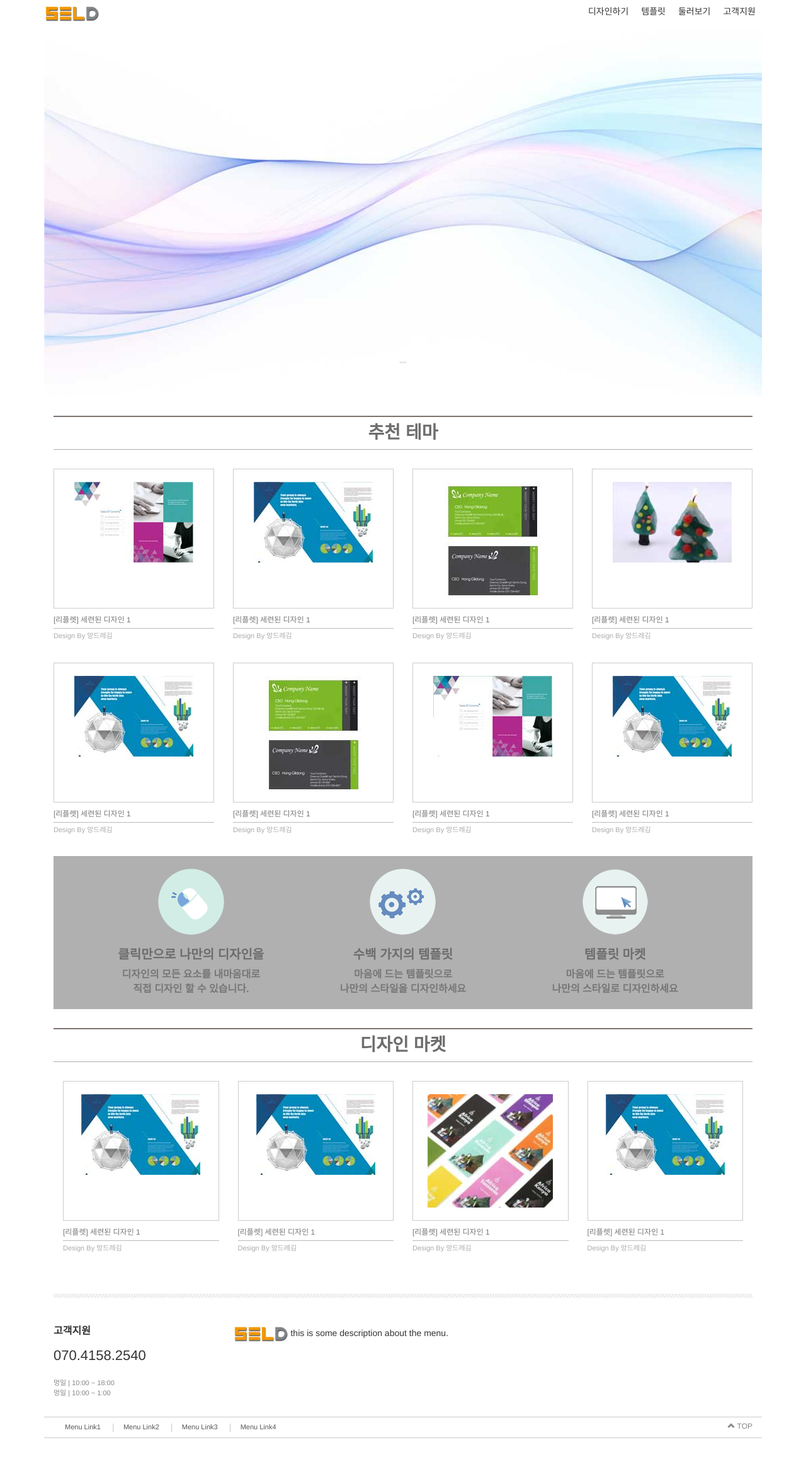
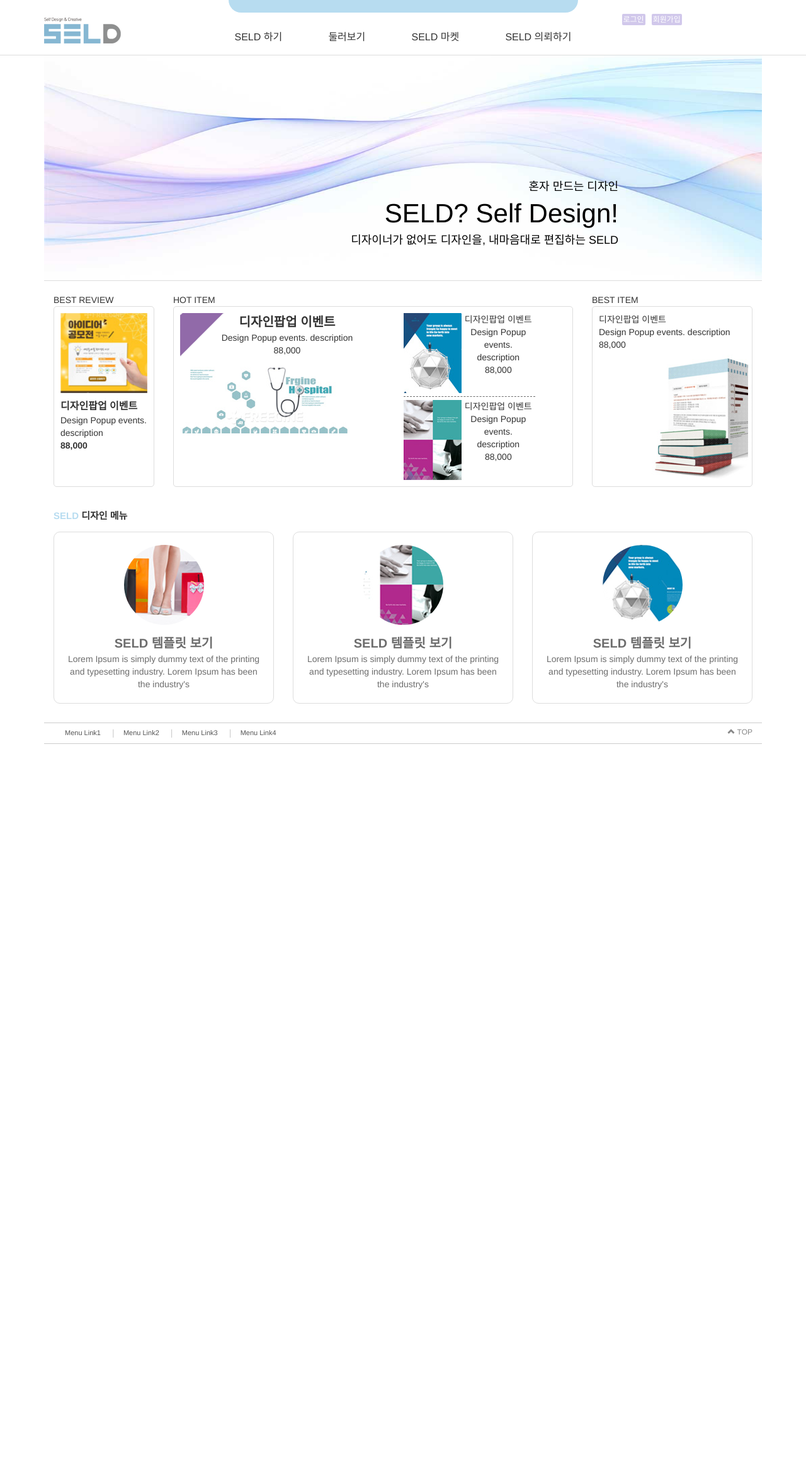
Before and after one commit to gabrieljo/seld, a CodeIgniter app: page /ce/ in a window 1280 px wide. Shown: the whole page at 63% size. After the commit the page ends 1181 px from the top, so only its background shows below. Run offline with CodeIgniter, Linux system fonts and the light colour scheme.

Commit message:
main page has been changed

```diff
--- a/application/config/config.php
+++ b/application/config/config.php
@@ -16,7 +16,7 @@
 */
 
 //$config['base_url']	= 'http://localhost/ce/seld/';
-$config['base_url']	= 'http://localhost/ce/seld/';
+$config['base_url']	= 'http://localhost/seld/';
 #$config['base_url']	= 'http://192.168.1.119/ce/crm/';
 #$config['base_url']	= 'http://52.64.236.232/';
 
--- a/application/views/inc/n_header.php
+++ b/application/views/inc/n_header.php
@@ -5,8 +5,12 @@ $title = isset($title) ? $title : SITE_TITLE;
 $navs = array(
 			/*base_url() 			=> 'Home',
 			'p/about/SelD' 		=> 'About Us',
-			'p/contact'			=> 'Contact',*/
-			'p/login'			=> 'Login'
+			'p/contact'			=> 'Contact',
+			'p/login'			=> 'Login'*/
+			'p/login' 	=> 'SELD 하기',
+			'p/about' 	=> '둘러보기',
+			'p/market'	=> 'SELD 마켓',
+			'p/order' 	=> 'SELD 의뢰하기',
 		);
 ?>
 <!DOCTYPE html>
@@ -37,15 +41,36 @@ $navs = array(
 
 <div class="n_header">
 	<div class="container">
+
 		<div class="row">
-			<div class="col-sm-12">
-				<?=inc('logox.png')?>
+			<div class="col-xs-3">
+				<?=anchor('', inc('main/logo.png'))?>
+			</div>
+			<div class="col-xs-6">
+			<div id="deco-top-line"></div>
+			<div>
+				<ul class="menu">
+				<?php
+				$cur = $this->uri->segment(1).'/'.$this->uri->segment(2);
+				foreach ($navs as $k=>$v):
+					$cls = '';
+					if ($cur == '/'){
+						$cls = $v == 'Home' ? 'class="active"' : '';
+					}
+					else{
+						$cls = strpos($k, $cur) !== false ? 'class="active"' : '';
+					}
+					echo '<li role="presentation" ' . $cls . '>' . anchor($k, $v) . '<div class="hover-underline"></div></li>';
+				endforeach;
+				?>
+				</ul>
+			</div>
 
-				<ul class="pull-right menu">
-					<li><?=anchor('p/login', '디자인하기')?></li>
-					<li><a href="#">템플릿</a></li>
-					<li><a href="#">둘러보기</a></li>
-					<li><a href="#">고객지원</a></li>
+			</div>
+			<div class="col-xs-3">
+				<ul class="user-menu">
+					<li><a href="#">로그인</a> </li>
+					<li><a href="#">회원가입</a></li>
 				</ul>
 			</div>
 		</div>
--- a/application/views/n_index.php
+++ b/application/views/n_index.php
@@ -16,7 +16,9 @@
 						<div class="item active">
 							<?=inc('n/s1.jpg')?>
 							<div class="carousel-caption">
-							...
+								<div class="caption-title">혼자 만드는 디자인</div>
+								<div class="caption-content">SELD? Self Design!</div>
+								<div class="caption-desc">디자이너가 없어도 디자인을, 내마음대로 편집하는 SELD</div>
 							</div>
 						</div>
 						<div class="item">
@@ -34,89 +36,115 @@
 
 <div class="n_container">
 	<div class="container">
-		<div class="col-sm-12">
-			<h1>추천 테마</h1>
-			<div class="row">
-				<ul class="thumb_list">
-					<?php
-					// thumbs list
-					$thumbs = array();
-					$thumbs[] = array('1', 'n1.jpg', '[리플렛] 세련된 디자인 1', 'Design By 앙드레김');
-					$thumbs[] = array('2', 'n2.jpg', '[리플렛] 세련된 디자인 1', 'Design By 앙드레김');
-					$thumbs[] = array('3', 'n3.jpg', '[리플렛] 세련된 디자인 1', 'Design By 앙드레김');
-					$thumbs[] = array('4', 'n4.jpg', '[리플렛] 세련된 디자인 1', 'Design By 앙드레김');
-					$thumbs[] = array('5', 'n5.jpg', '[리플렛] 세련된 디자인 1', 'Design By 앙드레김');
-					$thumbs[] = array('6', 'n6.jpg', '[리플렛] 세련된 디자인 1', 'Design By 앙드레김');
-					$thumbs[] = array('7', 'n7.jpg', '[리플렛] 세련된 디자인 1', 'Design By 앙드레김');
-					$thumbs[] = array('8', 'n8.jpg', '[리플렛] 세련된 디자인 1', 'Design By 앙드레김');
-
-					for ($i=0; $i<count($thumbs); $i++){
-						echo '<li class="col-sm-3"><div class="thumb_wrapper"><div>' . inc('n/'.$thumbs[$i][1]) . '</div></div><div class="thumb_desc">'. $thumbs[$i][2].'</div><div class="thumb_author">'.$thumbs[$i][3].'</div></li>';
-					}
-					?>
-				</ul>
+		<div class="col-sm-2">
+			<div class="sub-title">BEST REVIEW</div>
+			<div class="best-review-item">
+				<?=inc('example/best-review.jpg')?>
+				<div class="item-detail">
+					<div class="star-point"></div>
+					<div class="item-title">디자인팝업 이벤트</div>
+					<div class="item-desc">Design Popup events. description</div>
+					<div class="item-price">88,000</div>
+				</div>
 			</div>
-
-			<div class="row">
-				<div class="col-sm-12">
-					<div class="n_featured">
-						<div class="col-sm-4">
-							<?=inc('n/f1.png')?>
-							<h2>클릭만으로 나만의 디자인을</h2>
-							<div class="desc">디자인의 모든 요소를 내마음대로 <br>직접 디자인 할 수 있습니다.</div>
-						</div>
-						<div class="col-sm-4">
-							<?=inc('n/f2.png')?>
-							<h2>수백 가지의 템플릿</h2>
-							<div class="desc">마음에 드는 템플릿으로  <br>나만의 스타일을 디자인하세요</div>
-						</div>
-						<div class="col-sm-4">
-							<?=inc('n/f3.png')?>
-							<h2>템플릿 마켓</h2>
-							<div class="desc">마음에 드는 템플릿으로 <br>나만의 스타일로 디자인하세요</div>
-						</div>
-						<div class="cf"></div>
+		</div>
+		<div class="col-sm-7">
+			<div class="sub-title">HOT ITEM</div>
+			<div class="hot-itmes">
+				<div class="hot-item-first pull-left">
+					<?=inc('main/corner.png', array('class'=>'ribbon'))?>
+					<div class="item-detail">
+						<div class="item-title">디자인팝업 이벤트</div>
+						<div class="item-desc">Design Popup events. description</div>
+						<div class="item-price">88,000</div>
+						<?=inc('example/hot-item-1.jpg')?>
 					</div>
 				</div>
-			</div>
-
-			<h1>디자인 마켓</h1>
-			<div class="row">
-				<div class="col-sm-12">
-					<ul class="thumb_list">
-						<?php
-						$thumbs = array();
-						$thumbs[] = array('1', 'n2.jpg', '[리플렛] 세련된 디자인 1', 'Design By 앙드레김');
-						$thumbs[] = array('2', 'n2.jpg', '[리플렛] 세련된 디자인 1', 'Design By 앙드레김');
-						$thumbs[] = array('3', 'n9.jpg', '[리플렛] 세련된 디자인 1', 'Design By 앙드레김');
-						$thumbs[] = array('4', 'n2.jpg', '[리플렛] 세련된 디자인 1', 'Design By 앙드레김');
-
-						for ($i=0; $i<count($thumbs); $i++){
-							echo '<li class="col-sm-3"><div class="thumb_wrapper"><div>' . inc('n/'.$thumbs[$i][1]) . '</div></div><div class="thumb_desc">'. $thumbs[$i][2].'</div><div class="thumb_author">'.$thumbs[$i][3].'</div></li>';
-						}
-						?>
-					</ul>
-				</div>
-			</div>
-
-			<div class="n_separator"></div>
-
-			<div class="row n_bottom">
-				<div class="col-xs-3">
-					<h3>고객지원</h3>
-					<div class="number">070.4158.2540</div>
-					<div class="hours">
-						멍일 | 10:00 ~ 18:00 <br>
-						멍일 | 10:00 ~ 1:00
+				<div class="hot-item-others pull-left">
+					<div class="row">
+						<div class="hot-item-second">
+							<?=inc('example/hot-2.jpg')?>
+							<div class="item-detail">
+								<div class="item-title">디자인팝업 이벤트</div>
+								<div class="item-desc">Design Popup events. description</div>
+								<div class="item-price">88,000</div>
+							</div>
+							<div class="clearfix"></div>
+						</div>
+					</div>
+					<div class="row">
+						<div class="hot-item-third">
+							<?=inc('example/hot-3.jpg')?>
+							<div class="item-detail">
+								<div class="item-title">디자인팝업 이벤트</div>
+								<div class="item-desc">Design Popup events. description</div>
+								<div class="item-price">88,000</div>
+							</div>
+							<div class="clearfix"></div>
+						</div>
 					</div>
 				</div>
-				<div class="col-xs-9">
-					<?=inc('logox.png', array('style'=>'height:26px;'))?> this is some description about the menu.
+				<div class="clearfix"></div>
+			</div>
+			<div class="clearfix"></div>
+		</div>
+
+		<div class="col-sm-3">
+			<div class="sub-title">BEST ITEM</div>
+			<div class="best-item">
+				<div class="item-detail">
+					<div class="item-title">디자인팝업 이벤트</div>
+					<div class="item-desc">Design Popup events. description</div>
+					<div class="item-price">88,000</div>
 				</div>
+
 			</div>
 
 		</div>
 	</div>
+
+	<div class="container">
+		<div class="seld-menu">
+			<div class="sub-menu-title"> <span class="main-color" syle="color:#b7dcf0">SELD</span> 디자인 메뉴</div>
+			<div class="menu-btns">
+				<div class="col-xs-4">
+					<a href="#">
+						<div class="menu-btn seld-template">
+							<?=inc('example/seld-design-1.jpg')?>
+							<div class="menu-detail">
+								<div class="menu-title">SELD 템플릿 보기</div>
+								<div class="menu-desc">Lorem Ipsum is simply dummy text of the printing and typesetting industry. Lorem Ipsum has been the industry's</div>
+							</div>
+						</div>
+					</a>
+				</div>
+				<div class="col-xs-4">
+					<a href="#">
+						<div class="menu-btn seld-upload">
+							<?=inc('example/seld-design-2.jpg')?>
+							<div class="menu-detail">
+								<div class="menu-title">SELD 템플릿 보기</div>
+								<div class="menu-desc">Lorem Ipsum is simply dummy text of the printing and typesetting industry. Lorem Ipsum has been the industry's</div>
+							</div>
+						</div>
+					</a>
+				</div>
+				<div class="col-xs-4">
+					<a href="#">
+						<div class="menu-btn seld-market">
+							<?=inc('example/seld-design-3.jpg')?>
+							<div class="menu-detail">
+								<div class="menu-title">SELD 템플릿 보기</div>
+								<div class="menu-desc">Lorem Ipsum is simply dummy text of the printing and typesetting industry. Lorem Ipsum has been the industry's</div>
+							</div>
+						</div>
+					</a>
+				</div>
+				<div class="clearfix"></div>
+			</div>
+		</div>
+	</div>
+
 </div>
 
 <?php include('inc/n_footer.php') ?>
--- /dev/null
+++ b/files/css/less/main.less
@@ -0,0 +1 @@
+*{padding:0; margin:0}
--- /dev/null
+++ b/files/css/main.css
@@ -0,0 +1 @@
+*{padding:0;margin:0}
--- a/files/css/n_style.less
+++ b/files/css/n_style.less
@@ -1,12 +1,15 @@
 @image-border-color: #ccc;
 @intro-video-offset: -100px;
 @canvas-border: #24B8FF;
+@main-color: #b7dcf0;
 
 .RoundBorders(@radius) {
 	border-radius: @radius;
 	-moz-border-radius: @radius;
 	-webkit-border-radius: @radius;
 }
+
+.main-color{color:@main-color;}
 
  *{outline:none!important;}
 html,body{ height:100%!important;overflow:hiddens;font-size:14px;}
@@ -18,35 +21,50 @@ html,body{ height:100%!important;overflow:hiddens;font-size:14px;}
 
 .cf{clear: both;}
 .nopadding{padding-left: 0!important;padding-right: 0!important;}
+.hover-underline{ display:none;width: 100%;height: 10px; background: #b7dcf0;border-radius: 50px; bottom: -5px; position: relative;}
 
 body{padding:45px 0 0;}
 .n_header{
-	position: fixed; left:0; right:0; top:0; background: #fff; z-index: 20;
-	height:45px; /*border-bottom: 1px solid #ccc;*/
+	position: fixed; left:0; right:0; top:0; background: #fff; z-index: 20;border-bottom:1px solid #ddd;
+	height:88px; padding:20px 0;/*border-bottom: 1px solid #ccc;*/
 	img{
-		height: 26px; margin: 8px 0 0;
+		margin: 8px 0 0;
+	}
+	#deco-top-line{ height: 20px; background: #b7dcf0; border-radius: 0 0 20px 20px; position: relative; top: -20px;width: 100%;}
+	ul.menu{
+		list-style: none; margin: 0; padding: 0;display: flex;justify-content: space-between;
+		li{
+			float: left; float: left;
+			a{
+				display: block; padding: 8px 10px; color: #333;font-size:16px;text-decoration:none;
+			}
+		}
+
+		li:hover{.hover-underline{display:block;}}
 	}
 
-	ul.menu{
-		list-style: none; margin: 0; padding: 0;
+	ul.user-menu{
+		list-style:none;
 		li{
-			float: left;
+			float:left; margin-right:10px;
 			a{
-				display: block; padding: 8px 10px; color: #333;
+				padding: 2px; background: #d1c8eb;  border-radius: 2px;  color: #fff; font-size:12px;text-decoration:none;width:52;
 			}
 		}
 	}
 }
 .n_slider{
+	border-bottom:1px solid #ddd;
 	.item img{
-		width: 100%; height:auto;
+		width: 100%; height:400px;
 	}
 }
 h1{
-	text-align: center; border-top: 2px solid #7d736f; border-bottom: 1px solid #b1aba9; color: #6d6d6d;
+	text-align: center; color: #6d6d6d;
 	padding: 10px 0; margin: 30px 0; font-size: 28px; font-weight: bold;
 }
 .n_container{
+	margin-top:20px;
 	ul.thumb_list{
 		list-style: none; margin: 0; padding: 0;
 		li{
@@ -72,6 +90,42 @@ h1{
 		}
 		.desc{
 			font-size: 16px; color: #777; font-weight: bold;
+		}
+	}
+
+	.best-item, .best-review-item, .hot-itmes{border: 1px solid #ddd; border-radius: 5px; padding: 10px; min-height:287px;}
+	.best-review-item{
+		img{width:100%;margin-bottom:10px;}
+		.item-detail{
+			.item-title{font-size:16px;font-weight:bold;}
+			.item-price{font-size:14px;font-weight:bold;}
+		}
+	}
+
+	.hot-itmes{
+		img{float:left}
+		.hot-item-first{width:340px;margin-right:15px;
+			.ribbon{position:absolute;}
+			.item-title{font-size:20px;font-weight:bold;}
+		}
+
+		.hot-item-others{.row{margin:0;}
+
+			.hot-item-second{    margin-bottom: 5px;  border-bottom: 1px dashed #6d6d6d; padding-bottom: 5px;}
+		}
+
+		.item-detail{text-align:center;}
+	}
+
+	.best-item{background-image:url('../img/example/best-item.jpg'); background-repeat:no-repeat;    background-position: right bottom;}
+
+	.seld-menu{
+		margin-top:20px;
+		.menu-btns a{text-decoration:none; color:#6d6d6d}
+		.sub-menu-title{padding: 15px;font-size:15px; font-weight:bold;}
+		.menu-btn{ border: 1px solid #ddd; border-radius:10px; text-align: center;    padding: 20px;
+			img{ .RoundBorders(50%); margin-bottom:15px; }
+			.menu-title{font-weight:bold;font-size:20px;}
 		}
 	}
 }
@@ -111,3 +165,12 @@ h1{
 	}
 	a.toplink{font-size: 12px;text-transform: uppercase;color:#888;text-decoration: none;margin-top: 6px;}
 }
+
+.n_slider{
+	.carousel-caption{
+		color:#000;text-align:right;text-shadow:none;
+		.caption-title{font-size:18px;}
+		.caption-content{font-size:42px;}
+		.caption-desc{font-size:18px;}
+	}
+}
```
Also changed, not shown: application/views/inc/header.php (+9 -4 lines), .htaccess, files/css/n_style.css, files/img/example/best-item.jpg (added), files/img/example/best-review.jpg (added), files/img/example/hot-2.jpg (added), files/img/example/hot-3.jpg (added), files/img/example/hot-item-1.jpg (added), files/img/example/seld-design-1.jpg (added), files/img/example/seld-design-2.jpg (added), files/img/example/seld-design-3.jpg (added), files/img/main/corner.png (added), files/img/main/logo.png (added).
